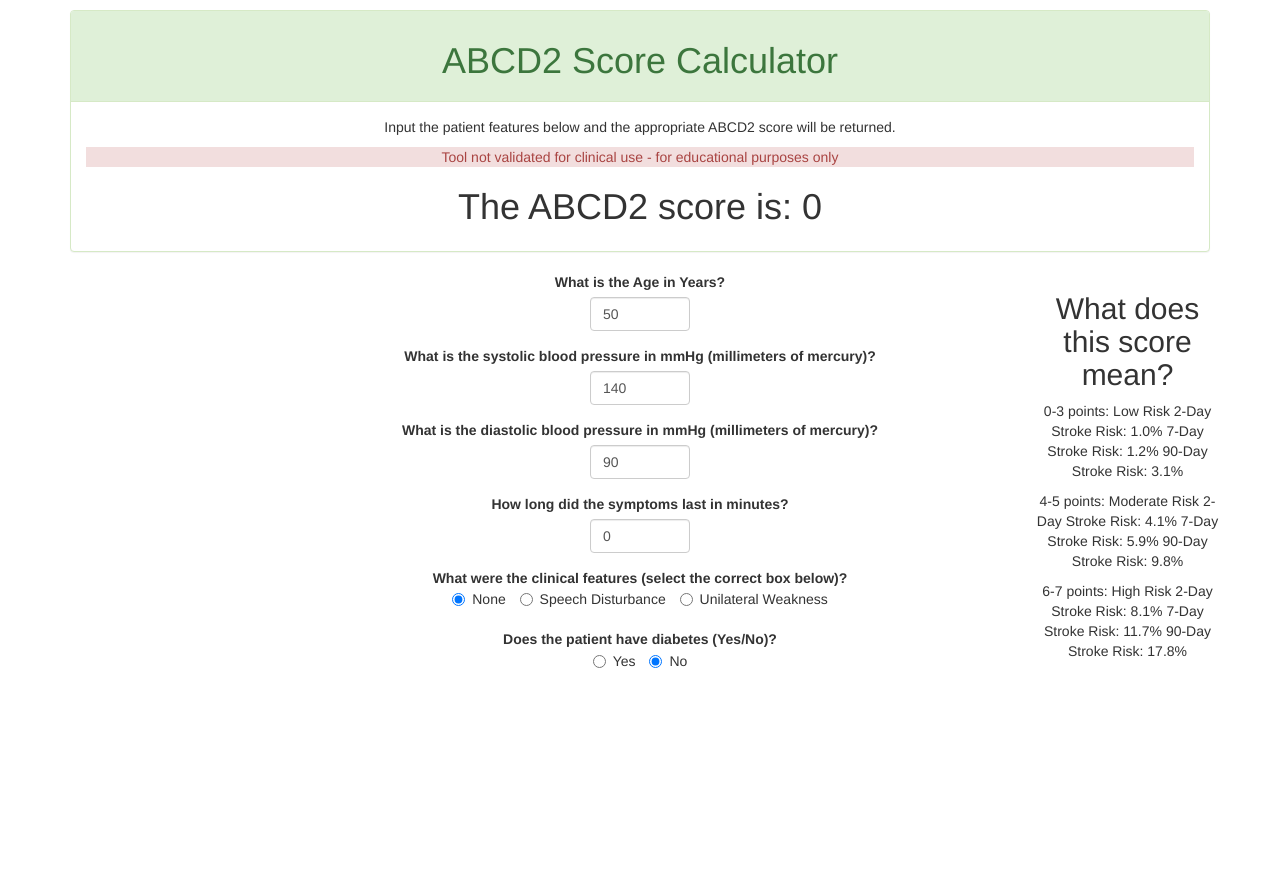
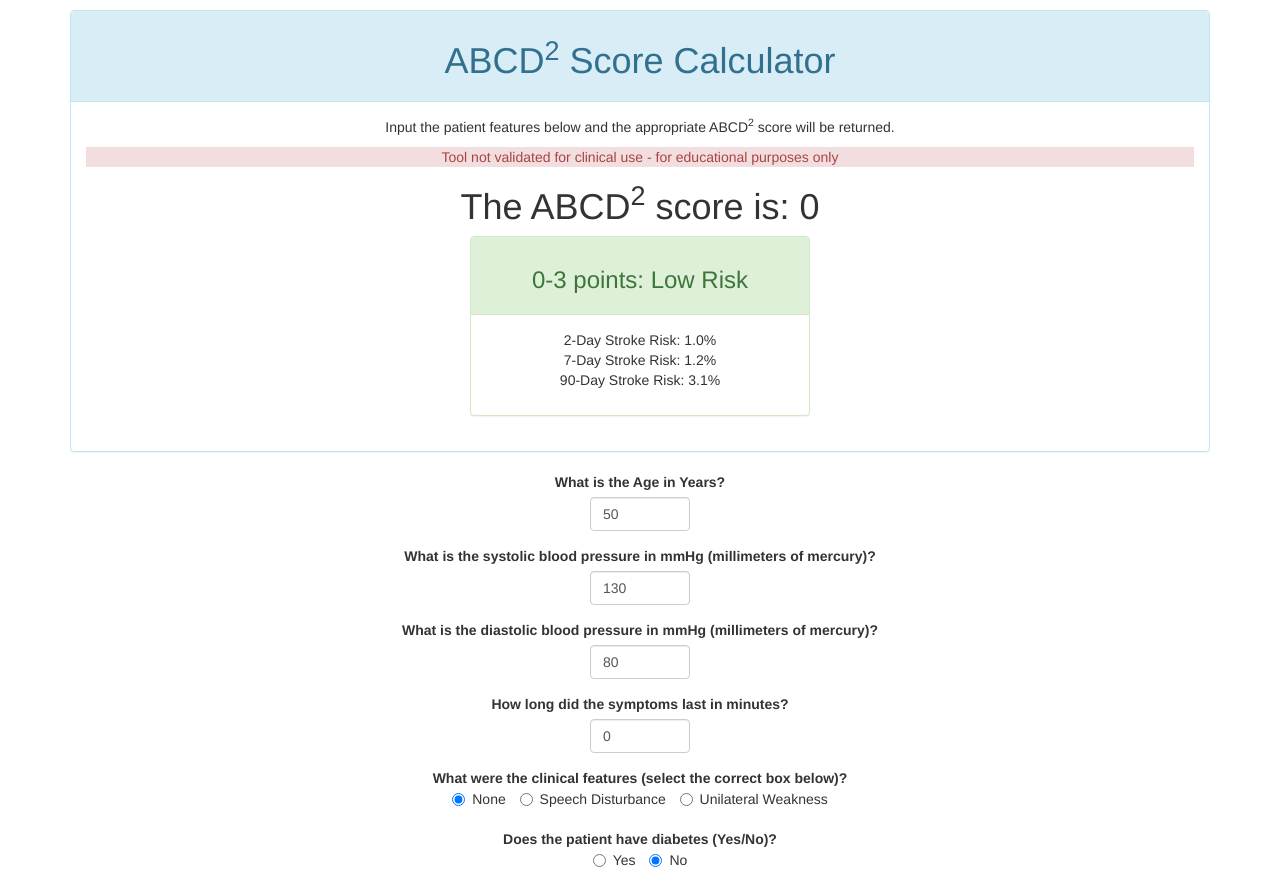
Before and after one commit to B-raw/abcd-score, a PHP site: page /app/index.html in a window 1280 px wide. Before the commit the page ends 668 px from the top, so only its background shows below. Run offline with PHP 8.4, Linux system fonts and the light colour scheme; some libraries are stand-ins or nearby versions.

Commit message:
add risk boxes

```diff
--- a/app/index.html
+++ b/app/index.html
@@ -2,8 +2,8 @@
 <head>
   <meta charset="utf-8">
 
-  <title>ABCD Score</title>
-  <meta name="description" content="ABCD Score">
+  <title>ABCD2 Score</title>
+  <meta name="description" content="ABCD2 Score">
   <meta name="author" content="SitePoint">
   <meta name="viewport" content="width=device-width, initial-scale=1.0">
   <link rel="stylesheet" href="https://maxcdn.bootstrapcdn.com/bootstrap/3.3.7/css/bootstrap.min.css" integrity="sha384-BVYiiSIFeK1dGmJRAkycuHAHRg32OmUcww7on3RYdg4Va+PmSTsz/K68vbdEjh4u" crossorigin="anonymous">
@@ -19,15 +19,15 @@
   <div class="container bottom-buffer">
     <div class="row">
       <div class="col-sm-12 text-center">
-        <div class="panel panel-success in-column-buffer">
+        <div class="panel panel-info in-column-buffer">
           <div class="panel-heading text-center">
-            <h1>ABCD2 Score Calculator</h1>
+            <h1>ABCD<sup>2</sup> Score Calculator</h1>
           </div>
           <div class="panel-body">
             <ul class="unstyled-list-bullet">
               <li>
                 <p>
-                  Input the patient features below and the appropriate ABCD2 score will be returned.
+                  Input the patient features below and the appropriate ABCD<sup>2</sup>  score will be returned.
                 </p>
               </li>
               <li>
@@ -35,8 +35,58 @@
               </li>
             </ul>
             <h1>
-              The ABCD2 score is: <span id="patientScore">0 </span>
+              The ABCD<sup>2</sup>  score is: <span id="patientScore">0 </span>
             </h1>
+
+<!-- Our Risk Boxes -->
+<!-- Low Risk -->
+            <div id="lowRisk" class="col-sm-4 col-sm-offset-4">
+              <div class="panel panel-success">
+                <div class="panel-heading text-center">
+                  <h3>0-3 points: Low Risk</h3>
+                </div>
+                <div class="panel-body">
+                  <ul>
+                    <li>2-Day Stroke Risk: 1.0%</li>
+                    <li>7-Day Stroke Risk: 1.2%</li>
+                    <li>90-Day Stroke Risk: 3.1%</li>
+                  </ul>
+                </div>
+              </div>
+            </div>
+
+<!-- Medium Risk -->
+            <div id="mediumRisk" class="col-sm-4 col-sm-offset-4">
+              <div class="panel panel-warning">
+                <div class="panel-heading text-center">
+                  <h3>4-5 points: Moderate Risk</h3>
+                </div>
+                <div class="panel-body">
+                  <ul>
+                    <li>2-Day Stroke Risk: 4.1%</li>
+                    <li>7-Day Stroke Risk: 5.9%</li>
+                    <li>90-Day Stroke Risk: 9.8%</li>
+                  </ul>
+                </div>
+              </div>
+            </div>
+
+<!-- High Risk -->
+            <div id="highRisk" class="col-sm-4 col-sm-offset-4">
+              <div class="panel panel-danger">
+                <div class="panel-heading text-center">
+                  <h3>6-7 points: High Risk</h3>
+                </div>
+                <div class="panel-body">
+                  <ul>
+                    <li>2-Day Stroke Risk: 8.1%</li>
+                    <li>7-Day Stroke Risk: 11.7%</li>
+                    <li>90-Day Stroke Risk: 17.8%</li>
+                  </ul>
+                </div>
+              </div>
+            </div>
+
           </div>
         </div>
       </div>
@@ -64,7 +114,7 @@
               </label>
             </div>
             <div class="input-buffer col-sm-2 col-sm-offset-5">
-              <input type="number" name="systolicBP" class="form-control" min="0" max="300" value="140" required>
+              <input type="number" name="systolicBP" class="form-control" min="0" max="300" value="130" required>
             </div>
           </div>
 
@@ -75,7 +125,7 @@
               </label>
             </div>
             <div class="input-buffer col-sm-2 col-sm-offset-5">
-              <input type="number" name="diastolicBP" class="form-control" min="0" max="200" value="90" required>
+              <input type="number" name="diastolicBP" class="form-control" min="0" max="200" value="80" required>
             </div>
           </div>
 
@@ -122,32 +172,6 @@
             </div>
         </form>
       </div>
-      <div>
-        <li>
-          <h2>
-        What does this score mean?
-          </h2>
-        </li>
-          <ul>
-        0-3 points: Low Risk
-        2-Day Stroke Risk: 1.0%
-        7-Day Stroke Risk: 1.2%
-        90-Day Stroke Risk: 3.1%
-          </ul>
-          <ul>
-        4-5 points: Moderate Risk
-        2-Day Stroke Risk: 4.1%
-        7-Day Stroke Risk: 5.9%
-        90-Day Stroke Risk: 9.8%
-          </ul>
-          <ul>
-        6-7 points: High Risk
-        2-Day Stroke Risk: 8.1%
-        7-Day Stroke Risk: 11.7%
-        90-Day Stroke Risk: 17.8%
-          </ul>
-        </li>
-      </div>
     </div>
 
   </div>
--- a/app/index.js
+++ b/app/index.js
@@ -8,9 +8,26 @@ $( document ).ready(function() {
     });
 
     var patientScore = abcd2risk(parseInt(values.age,10), parseInt(values.systolicBP, 10), parseInt(values.diastolicBP, 10), values.clinicalFeatures, parseInt(values.duration, 10), values.diabetes)
-    console.log(patientScore)
 
     $("#patientScore").text(patientScore)
+
+    changeRiskBoxes(patientScore)
   });
 
 })
+
+function changeRiskBoxes(patientScore) {
+  if ( patientScore >= 6 ) {
+    $("#lowRisk").css('display', 'none')
+    $("#mediumRisk").css('display', 'none')
+    $("#highRisk").css('display', 'inline-block')
+  } else if (patientScore <= 3) {
+    $("#lowRisk").css('display', 'inline-block')
+    $("#mediumRisk").css('display', 'none')
+    $("#highRisk").css('display', 'none')
+  } else {
+    $("#lowRisk").css('display', 'none')
+    $("#mediumRisk").css('display', 'inline-block')
+    $("#highRisk").css('display', 'none')
+  }
+}
--- a/app/styles.css
+++ b/app/styles.css
@@ -9,3 +9,7 @@ li {
 ul {
   padding-left: 0;
 }
+
+#mediumRisk, #highRisk {
+  display: none;
+}
```
